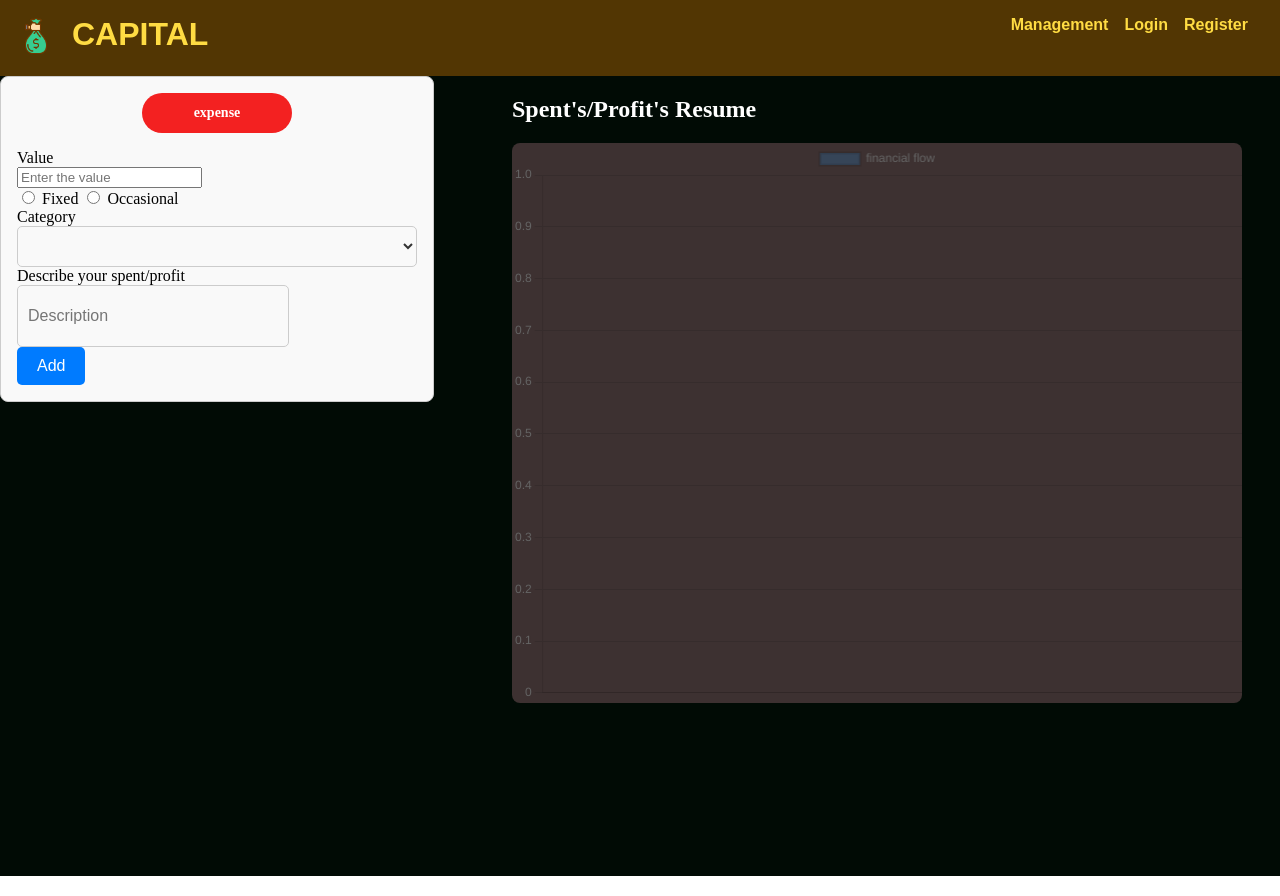
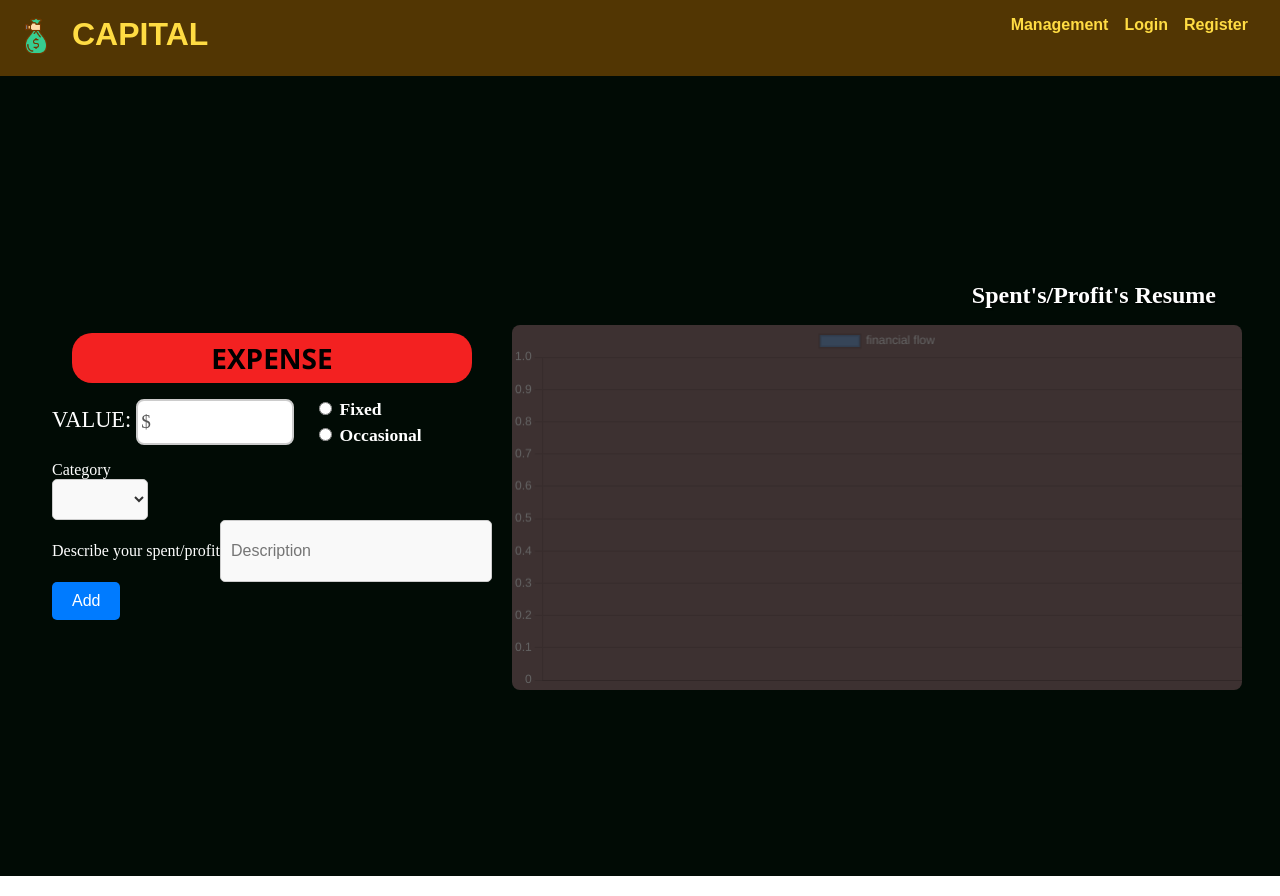
Before and after one commit to LuanGouveia/capital, a Vue app in the folder frontend/: page /management in a window 1280 px wide. Built offline with nearby package versions, Linux system fonts and the light colour scheme; no server answers; sample sign-in values are in the browser's storage.

Commit message:
feat: Melhorar estilo e layout do formulário e gráfico de despesas

```diff
--- a/frontend/src/components/ExpenseChart.vue
+++ b/frontend/src/components/ExpenseChart.vue
@@ -123,4 +123,14 @@
         width: 100%;
         height: 100%;
     }
+
+    h2 {
+        text-align: right;
+        margin-bottom: 1rem;
+        margin-right: 4rem;
+        font-weight: 600;
+        font-size: 1.5rem;
+        color: white;
+        text-shadow: 1px 1px 2px black;
+    }
 </style>
--- a/frontend/src/components/ExpenseForm.vue
+++ b/frontend/src/components/ExpenseForm.vue
@@ -13,8 +13,8 @@
 
                         <span class="slider">
                             <span class="slider-inner" >
-                                <span class="state spent">expense</span>
-                                <span class="state profit">profit</span>
+                                <span class="state spent">EXPENSE</span>
+                                <span class="state profit">PROFIT</span>
                             </span>
                         </span>
 
@@ -24,21 +24,30 @@
 
             </div>
 
-            <div class="field">
+            <div class="firstsection">
 
-                <label class="label">Value</label>
+                <div class="field">
 
-                <div class="control">
-                    <input type="number" placeholder="Enter the value" required v-model="value" />
+                    <label class="label number">VALUE:</label>
+
+                    <div class="control number-input">
+                        <span>$</span>
+                        <input type="number" required v-model="value" />
+                    </div>
+
                 </div>
 
-            </div>
+                <div class="field">
 
-            <div class="field">
+                    <div class="control radio-input">
+                        <div>
+                            <input type="radio" name="expenseType" id="expenseType1" value="Fixed" v-model="expenseType" /> Fixed
+                        </div>
+                        <div>
+                            <input type="radio" name="expenseType" id="expenseType2" value="Occasional" v-model="expenseType" /> Occasional
+                        </div>
+                    </div>
 
-                <div class="control">
-                    <input type="radio" name="expenseType" id="expenseType1" value="Fixed" v-model="expenseType" /> Fixed
-                    <input type="radio" name="expenseType" id="expenseType2" value="Occasional" v-model="expenseType" /> Occasional
                 </div>
 
             </div>
@@ -182,8 +191,8 @@
     .switch {
         position: relative;
         display: inline-block;
-        width: 150px;
-        height: 40px;
+        width: 400px;
+        height: 50px;
         position: relative;
         cursor: pointer;
     }
@@ -211,7 +220,7 @@
         width: 200%;
         height: 100%;
         transform: translateX(0);
-        transition: transform 0.32s cubic-bezier(.2,.9,.2,.1);
+        transition: transform 0.32s;
     }
 
     .state{
@@ -219,9 +228,11 @@
         display: flex;
         align-items: center;
         justify-content: center;
-        color: white;
-        font-weight: 700;
-        font-size: 14px;
+        color: black;
+        font-weight: 1000;
+        font-size: 28px;
+        text-transform: uppercase;
+        font-family: 'Segoe UI', Tahoma, Geneva, Verdana, sans-serif;
         height: 100%;
         box-sizing: border-box;
     }
@@ -245,11 +256,15 @@
     }
 
     .formexpense {
-        max-width: 400px;
+        width: 100%;
+        height: 100%;
         padding: 1rem;
-        border: 1px solid #ccc;
-        border-radius: 8px;
-        background-color: #f9f9f9;
+        color: white;
+        margin: 0 auto;
+        display: flex;
+        flex-direction: column;
+        justify-content: center;
+        align-items: center;
     }
 
     input[type="text"] {
@@ -281,7 +296,7 @@
     }
 
     select {
-        width: 100%;
+        width: 6rem;
         padding: 10px;
         border: 1px solid #ccc;
         border-radius: 5px;
@@ -293,4 +308,67 @@
     option {
         padding: 10px;
     }
+
+    input[type="number"] {
+        border: 2px solid #ccc;
+        border-radius: 8px;
+        transition: border-color 0.3s;
+        font-family: 'Courier New', monospace;
+        font-weight: bold;
+        font-size: 1.2rem;
+        margin-left: 5px;
+        width: 150px;
+        height: 40px;
+    }
+
+    input[type="number"]:focus {
+        border-color: #007bff;
+        box-shadow: 0 0 5px rgba(0, 123, 255, 0.5);
+        outline: none;
+    }
+
+    input[type="number"]::placeholder {
+        color: #aaa;
+        font-style: italic;
+    }
+
+    .number-input {
+        position: relative;
+        display: inline-block;
+    }
+
+    .number-input span {
+        position: absolute;
+        left: 10px;
+        top: 50%;
+        transform: translateY(-50%);
+        color: #555;
+        font-size: 1.2rem;
+        pointer-events: none;
+    }
+
+    input[type=number]::-webkit-outer-spin-button,
+    input[type=number]::-webkit-inner-spin-button {
+        -webkit-appearance: none;
+        margin: 0;
+    }
+
+    .firstsection {
+        display: flex;
+        gap: 20px;
+        margin-bottom: 15px;
+    }
+    .radio-input {
+        display: flex;
+        gap: 5px;
+        font-size: 1.1rem;
+        font-weight: 600;
+        flex-direction: column;
+
+    }
+    .number {
+        font-size: 1.4rem;
+        font-weight: 300;
+    }
+
 </style>
--- a/frontend/src/views/ManagementView.vue
+++ b/frontend/src/views/ManagementView.vue
@@ -80,6 +80,9 @@ export default {
 <style scoped>
     .management-view {
         display: flex;
+        flex-direction: row;
+        justify-content: space-around;
+        align-items: center;
         width: 100%;
         height: 100vh;
         background-color: rgb(1, 11, 5);
```
